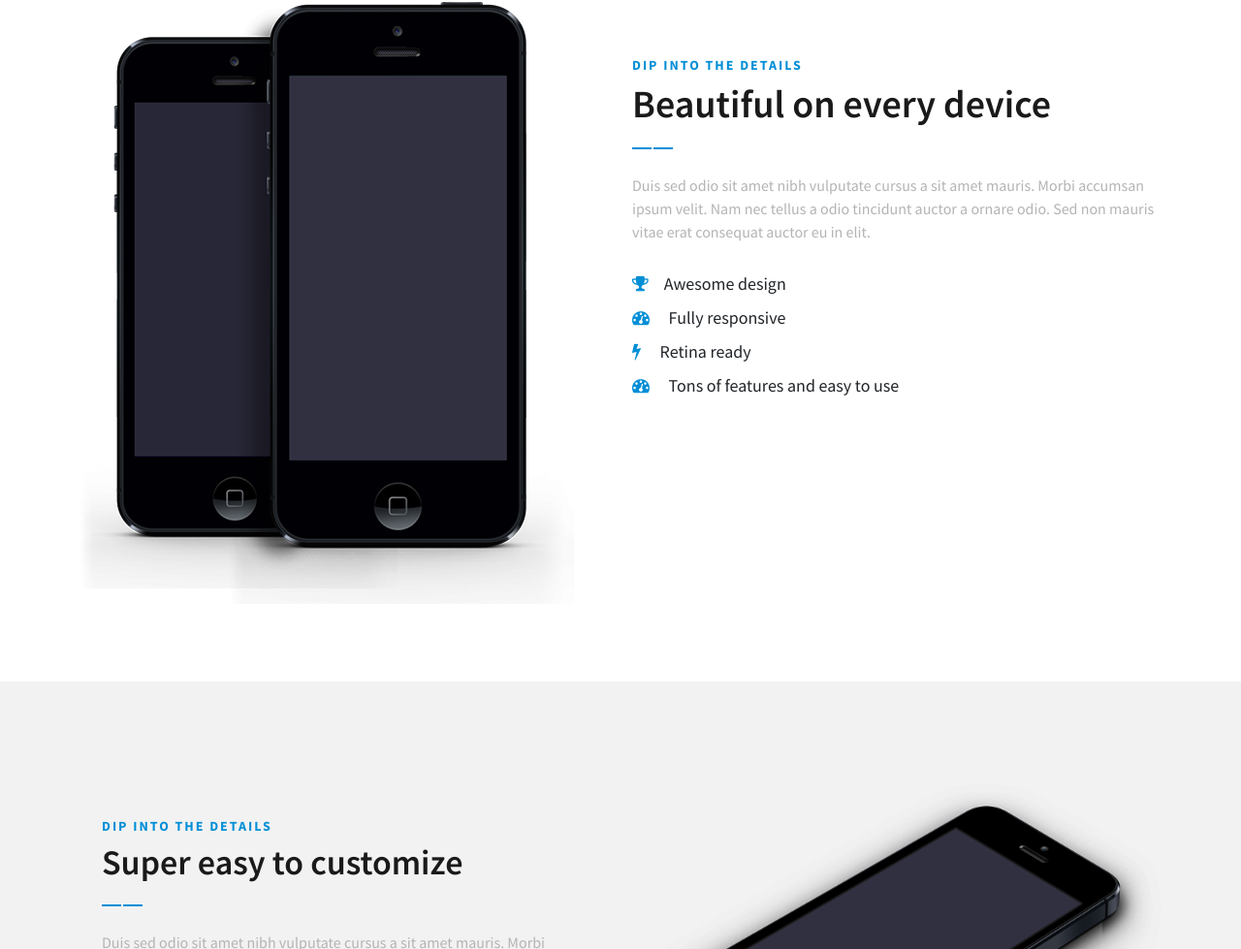
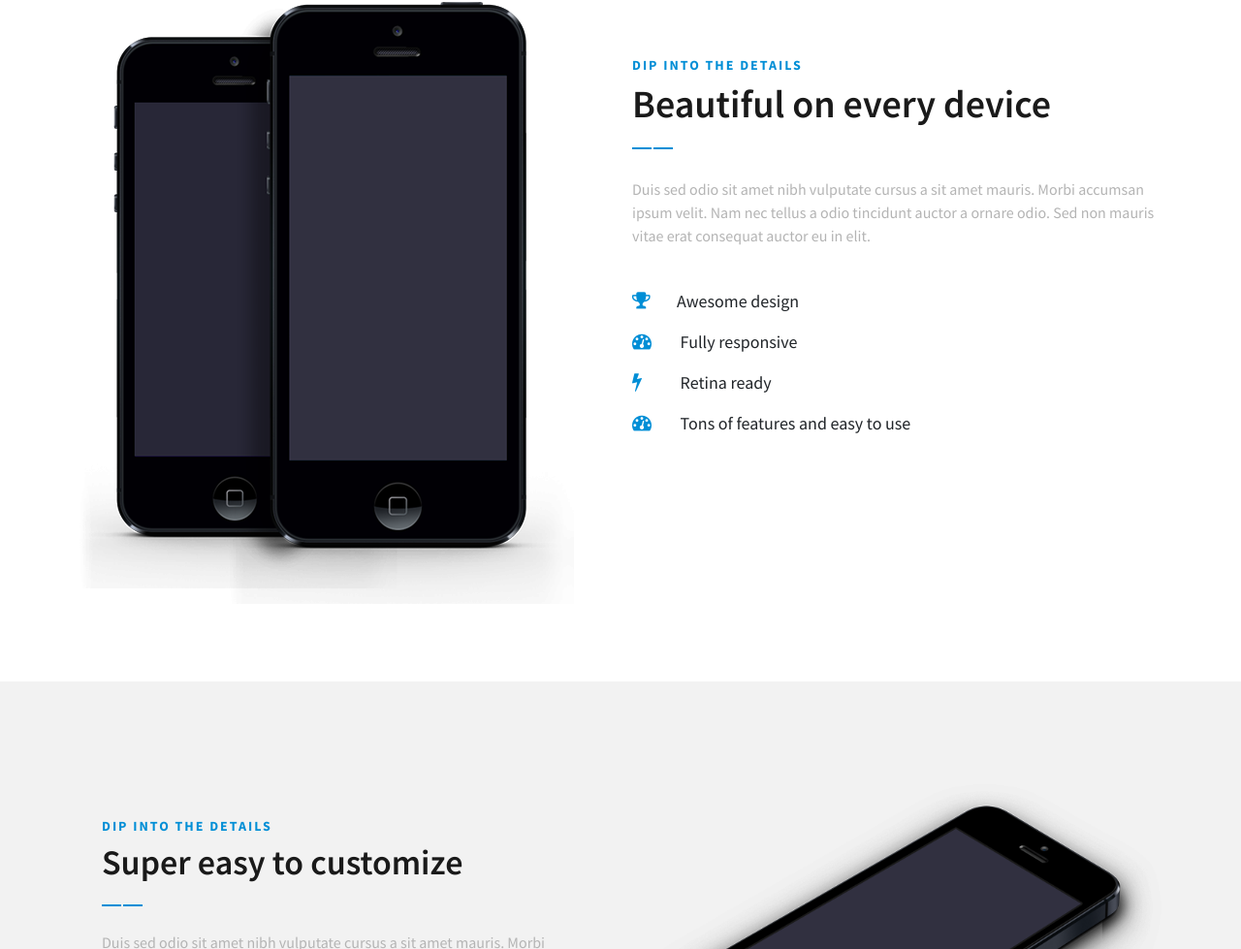
Before and after one commit to suraiya6/assig8, a plain HTML site: page index.html in a window 1280 px wide. Shown: the part 1458-2437 px from the top of the page at 97% size. Drawn offline with nearby package versions, Linux system fonts and the light colour scheme.

Commit message:
Update style.css

```diff
--- a/css/style.css
+++ b/css/style.css
@@ -163,16 +163,21 @@ color: #008ed6;
 .title-2 p{
 	font-size: 16px;
     color: #b4b4b4;
-        margin-top: 16px;
-    margin-bottom: 28px;;
+           margin-top: 20px;
+    margin-bottom: 40px;
 }
 .title-2 ul li{
  font-size: 18px;
- margin-bottom: 8px;
-}
+     margin-bottom: 12px;
+ }
 .title-2 ul li i{
- color: #008ed6;
- margin-right: 16px;
+     color: #008ed6;
+    margin-right: 16px;
+    width: 30px;
+    font-size: 20px;
+    height: 30px;
+    line-height: 30px;
+    text-align: left
 }
 .feature-text{
 	margin-top: 18px;
```
